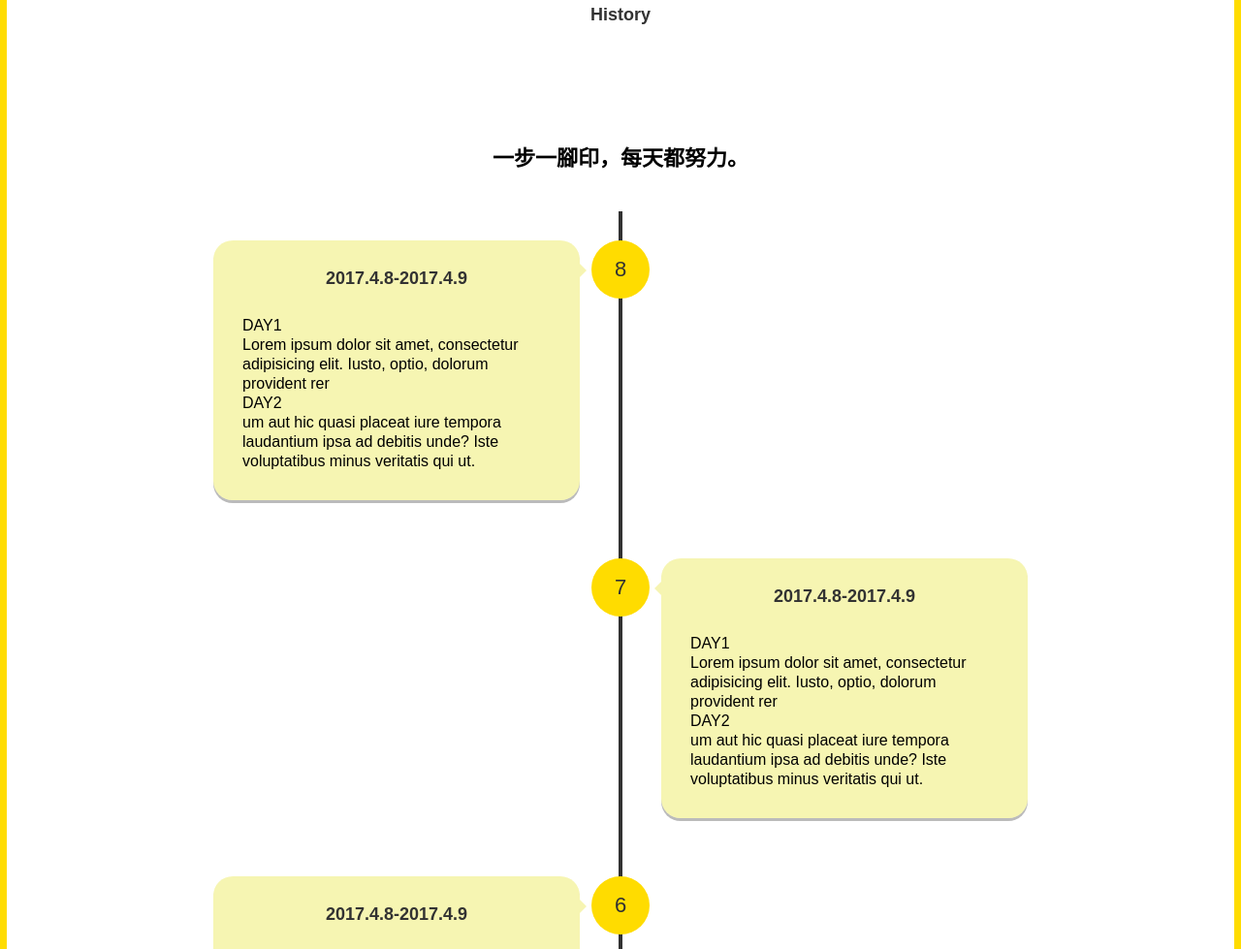
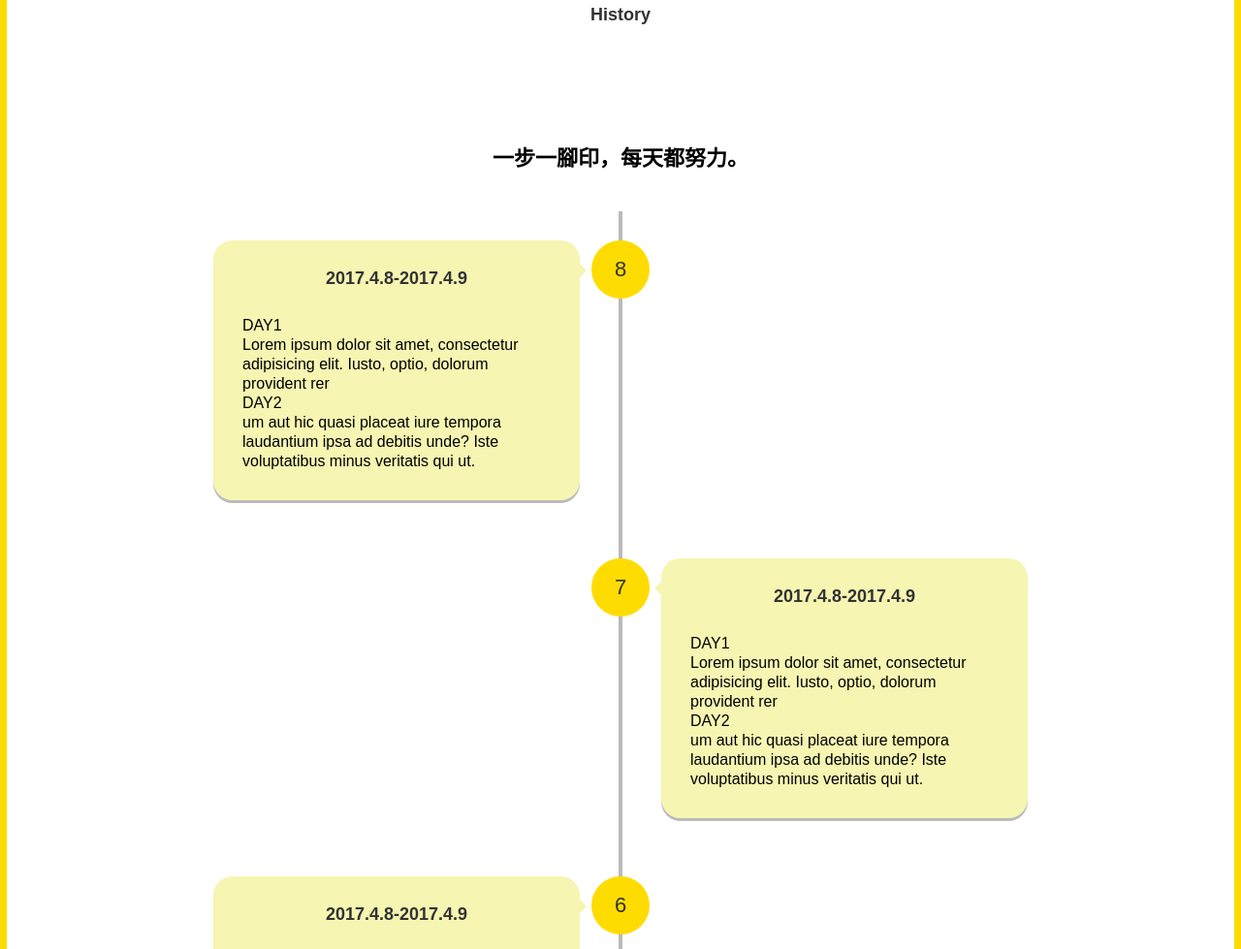
Before and after one commit to mana84910/yilan, a plain HTML site: page history.html in a window 1280 px wide. Shown: the part 285-1264 px from the top of the page at 97% size. Drawn offline with nearby package versions, Linux system fonts and the light colour scheme.

Commit message:
歷史足跡的CSS第一版

```diff
--- a/main.css
+++ b/main.css
@@ -106,7 +106,7 @@
 		width: 50%;
 	}
 }
-/*歷史足跡*/
+/*----歷史足跡----*/
 .main_history{
 	position: relative;
 }
@@ -117,7 +117,7 @@
 	margin-left: -2px;
 	width: 4px;
 	height: 100%;
-	background:#323232;
+	background:#bbb;
 }
 .time_box{
 	position: relative;
@@ -139,7 +139,8 @@
 .time_data p{
 	line-height: 20px;
 }
-@media screen and (min-width: 926px){
+@media screen and (min-width: 845px){
+
 	.time_data{
 		position: relative;
 		width: 45%;
@@ -170,12 +171,11 @@
 		border-color: transparent;
 		border-left-color: rgba(225, 220, 0, .3);
 	}
-
 	.time_box:nth-child(odd) .time_data{
 		float:right;
 	}
 }
-@media screen and (max-width: 925px){
+@media screen and (max-width: 844px){
 	.timeline{
 		left: 50px;
 	}
```
